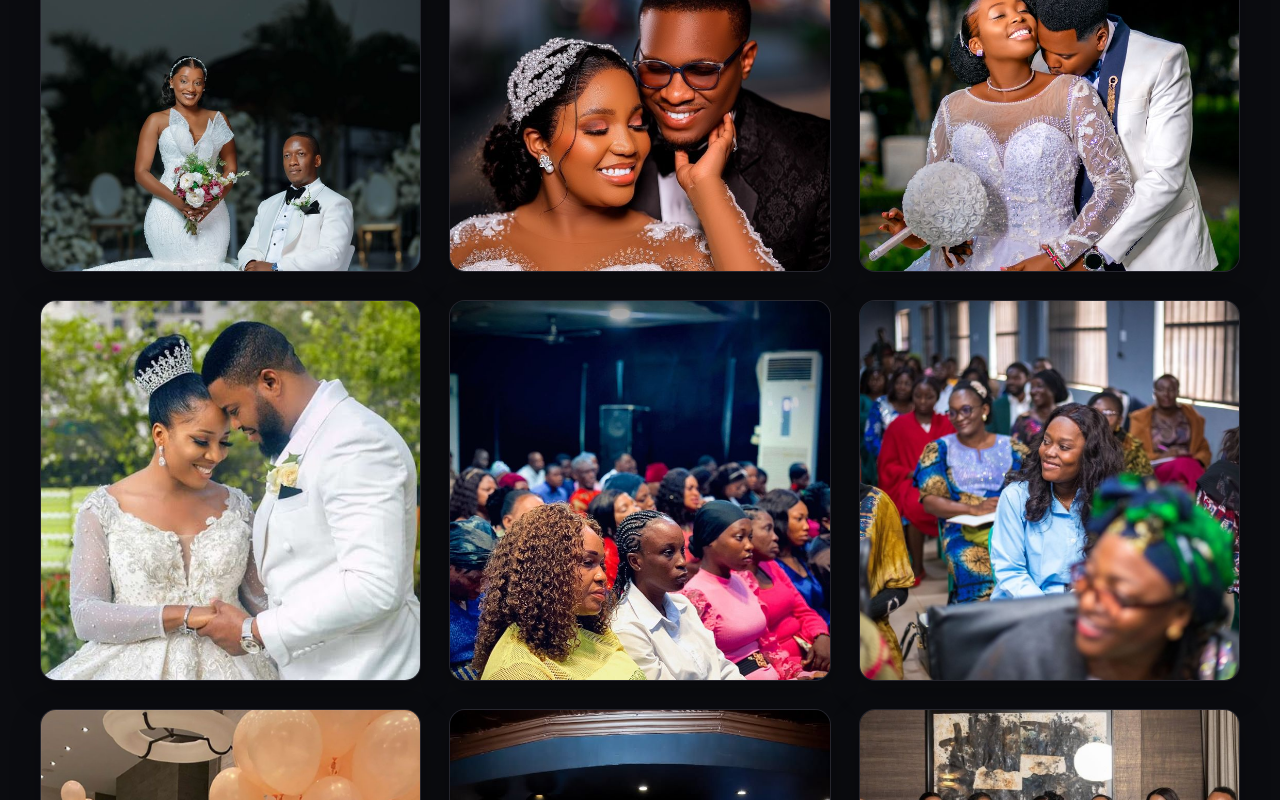
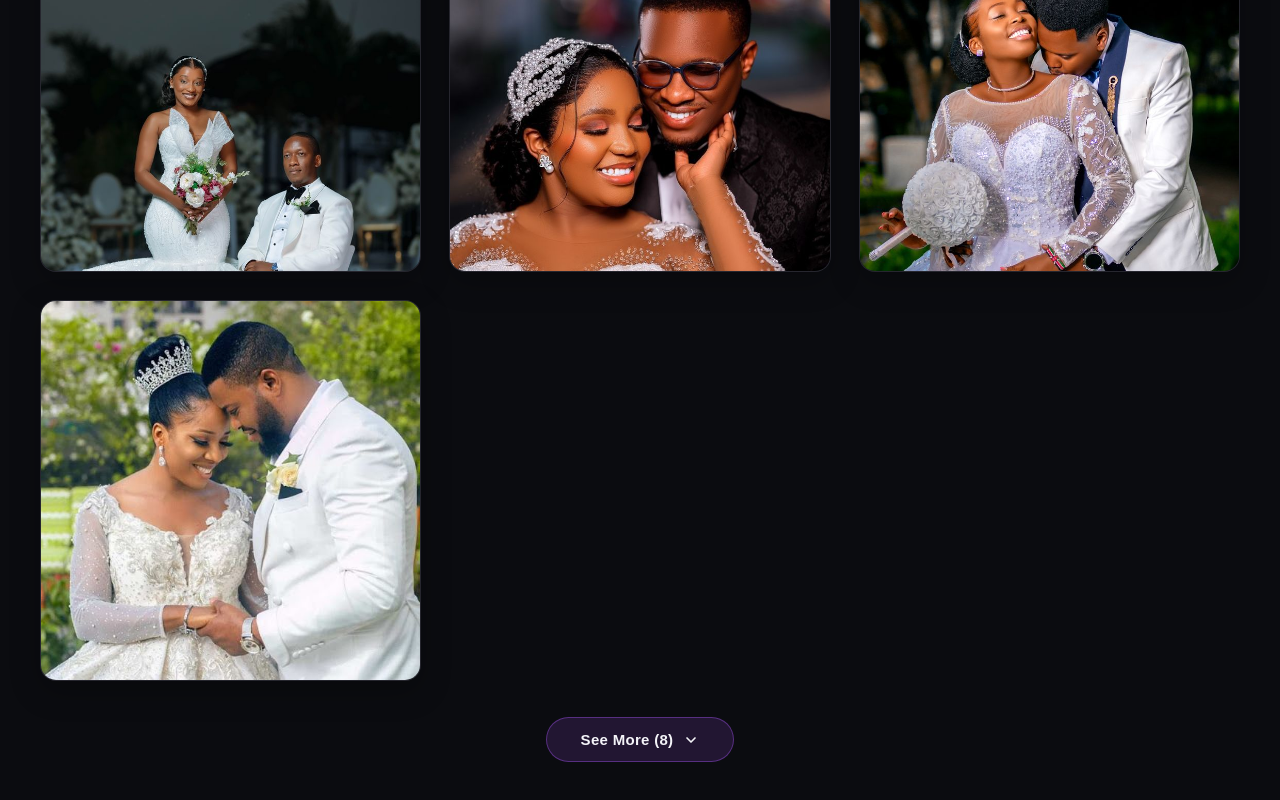
Before and after one commit to Ekemzzz/Photo-website, a React (Vite) app: page / in a window 1280 px wide. Shown: the part 1743-2543 px from the top of the page. Built offline with nearby package versions, Linux system fonts and the light colour scheme.

Commit message:
Add "See More / Show Less" functionality to Portfolio component and enhance image visibility

```diff
--- a/src/App.css
+++ b/src/App.css
@@ -561,6 +561,44 @@
   opacity: 0.9;
 }
 
+/* ── Portfolio See More / Show Less ── */
+.portfolio__more {
+  display: flex;
+  justify-content: center;
+  margin-top: 36px;
+}
+
+.portfolio__more-btn {
+  display: inline-flex;
+  align-items: center;
+  gap: 10px;
+  padding: 13px 34px;
+  border-radius: 28px;
+  border: 1px solid var(--accent-border);
+  background: var(--accent-bg);
+  color: var(--text-h);
+  font-size: 15px;
+  font-weight: 600;
+  letter-spacing: 0.3px;
+  cursor: pointer;
+  transition: background 0.3s ease, border-color 0.3s ease, transform 0.2s ease, color 0.3s ease;
+}
+
+.portfolio__more-btn:hover {
+  background: var(--accent);
+  border-color: var(--accent);
+  color: #ffffff;
+  transform: translateY(-2px);
+}
+
+.portfolio__more-icon {
+  transition: transform 0.3s ease;
+}
+
+.portfolio__more-icon--up {
+  transform: rotate(180deg);
+}
+
 .portfolio__grid {
   display: grid;
   grid-template-columns: repeat(3, 1fr);
@@ -3177,6 +3215,8 @@
   background: linear-gradient(135deg, rgba(20, 20, 30, 0.98) 0%, rgba(40, 30, 55, 0.96) 50%, rgba(20, 20, 30, 0.98) 100%);
   color: rgba(245, 240, 255, 0.85);
   padding: 64px 0 0;
+  /* Extend the footer background behind the home-indicator strip on notched phones */
+  padding-bottom: env(safe-area-inset-bottom, 0px);
   margin-top: 80px;
   border-top: 1px solid rgba(255, 255, 255, 0.08);
 }
@@ -3364,6 +3404,7 @@
 @media (max-width: 640px) {
   .site-footer {
     padding: 48px 0 0;
+    padding-bottom: env(safe-area-inset-bottom, 0px);
     margin-top: 60px;
   }
 
@@ -3474,3 +3515,99 @@
   color: var(--accent);
   transform: translateY(-2px);
 }
+
+/* ═══════════════════════════════════════════════════════════════
+   Up / Down Scroll Controls
+   ═══════════════════════════════════════════════════════════════ */
+.scroll-controls {
+  position: fixed;
+  right: 24px;
+  /* Lift the control clear of the iPhone home-indicator strip */
+  bottom: calc(24px + env(safe-area-inset-bottom, 0px));
+  display: flex;
+  flex-direction: column;
+  align-items: center;
+  border-radius: 26px;
+  border: 1px solid var(--accent-border);
+  background: rgba(19, 20, 28, 0.82);
+  backdrop-filter: blur(10px);
+  box-shadow: 0 8px 24px rgba(0, 0, 0, 0.35);
+  /* Clips each arrow's hover fill to the pill shape */
+  overflow: hidden;
+  /* Below the navbar (100) so the lightbox and menu stay on top of it */
+  z-index: 90;
+  opacity: 0;
+  visibility: hidden;
+  transform: translateY(14px) scale(0.85);
+  transition: opacity 0.3s ease, transform 0.3s ease, visibility 0.3s;
+  -webkit-tap-highlight-color: transparent;
+}
+
+.scroll-controls--visible {
+  opacity: 1;
+  visibility: visible;
+  transform: translateY(0) scale(1);
+}
+
+.scroll-controls__btn {
+  width: 46px;
+  height: 46px;
+  display: flex;
+  align-items: center;
+  justify-content: center;
+  border: none;
+  background: transparent;
+  color: var(--text-h);
+  cursor: pointer;
+  transition: background 0.25s ease, color 0.25s ease;
+}
+
+.scroll-controls__btn:hover:not(:disabled),
+.scroll-controls__btn:active:not(:disabled) {
+  background: var(--accent);
+  color: #ffffff;
+}
+
+.scroll-controls__btn:focus-visible {
+  outline: 2px solid var(--accent);
+  /* Inset so the ring is not clipped by the pill's overflow: hidden */
+  outline-offset: -4px;
+}
+
+/* Nothing left below to scroll to */
+.scroll-controls__btn:disabled {
+  opacity: 0.32;
+  cursor: default;
+}
+
+.scroll-controls__divider {
+  width: 24px;
+  height: 1px;
+  background: rgba(255, 255, 255, 0.14);
+  flex-shrink: 0;
+}
+
+@media (max-width: 640px) {
+  .scroll-controls {
+    right: 16px;
+    bottom: calc(16px + env(safe-area-inset-bottom, 0px));
+  }
+
+  /* 44px keeps both arrows at the WCAG minimum tap target */
+  .scroll-controls__btn {
+    width: 44px;
+    height: 44px;
+  }
+}
+
+/* Honour the OS "reduce motion" setting — fade only, no slide */
+@media (prefers-reduced-motion: reduce) {
+  .scroll-controls {
+    transition: opacity 0.2s ease, visibility 0.2s;
+    transform: none;
+  }
+
+  .scroll-controls--visible {
+    transform: none;
+  }
+}
--- a/src/components/Portfolio.jsx
+++ b/src/components/Portfolio.jsx
@@ -6,10 +6,14 @@ import portfolioImages from '../data/portfolio'
 
 const filters = ['all', 'weddings', 'events', 'birthdays', 'others']
 
+/** Number of gallery items shown before "See More" is clicked */
+const VISIBLE_COUNT = 4
+
 /**
  * Portfolio section — filterable image gallery with lightbox.
  * Uses reusable GalleryItem and Lightbox components.
  * Reads the URL hash to pre-select a category filter.
+ * Shows VISIBLE_COUNT images with a See More / Show Less toggle.
  */
 function Portfolio() {
   const location = useLocation()
@@ -26,11 +30,24 @@ function Portfolio() {
     }
   }, [location.hash])
   const [lightboxIndex, setLightboxIndex] = useState(null)
+  const [showAll, setShowAll] = useState(false)
+
+  // Collapse back to the first few images whenever the filter changes
+  useEffect(() => {
+    setShowAll(false)
+  }, [activeFilter])
 
   const filteredImages = useMemo(() => {
     if (activeFilter === 'all') return portfolioImages
     return portfolioImages.filter((img) => img.category === activeFilter)
   }, [activeFilter])
+
+  const visibleImages = useMemo(
+    () => (showAll ? filteredImages : filteredImages.slice(0, VISIBLE_COUNT)),
+    [filteredImages, showAll]
+  )
+
+  const hasMore = filteredImages.length > VISIBLE_COUNT
 
   const openLightbox = useCallback((index) => {
     setLightboxIndex(index)
@@ -42,15 +59,15 @@ function Portfolio() {
 
   const goToPrev = useCallback(() => {
     setLightboxIndex((prev) =>
-      prev === 0 ? filteredImages.length - 1 : prev - 1
+      prev === 0 ? visibleImages.length - 1 : prev - 1
     )
-  }, [filteredImages.length])
+  }, [visibleImages.length])
 
   const goToNext = useCallback(() => {
     setLightboxIndex((prev) =>
-      prev === filteredImages.length - 1 ? 0 : prev + 1
+      prev === visibleImages.length - 1 ? 0 : prev + 1
     )
-  }, [filteredImages.length])
+  }, [visibleImages.length])
 
   return (
     <section className="portfolio" id="portfolio">
@@ -72,7 +89,7 @@ function Portfolio() {
       </div>
 
       <div className="portfolio__grid">
-        {filteredImages.map((image, index) => (
+        {visibleImages.map((image, index) => (
           <GalleryItem
             key={image.id}
             src={image.src}
@@ -84,9 +101,37 @@ function Portfolio() {
         ))}
       </div>
 
+      {hasMore && (
+        <div className="portfolio__more">
+          <button
+            type="button"
+            className="portfolio__more-btn"
+            onClick={() => setShowAll((prev) => !prev)}
+            aria-expanded={showAll}
+          >
+            {showAll ? 'Show Less' : `See More (${filteredImages.length - VISIBLE_COUNT})`}
+            <svg
+              className={`portfolio__more-icon${showAll ? ' portfolio__more-icon--up' : ''}`}
+              xmlns="http://www.w3.org/2000/svg"
+              width="16"
+              height="16"
+              viewBox="0 0 24 24"
+              fill="none"
+              stroke="currentColor"
+              strokeWidth="2.5"
+              strokeLinecap="round"
+              strokeLinejoin="round"
+              aria-hidden="true"
+            >
+              <polyline points="6 9 12 15 18 9" />
+            </svg>
+          </button>
+        </div>
+      )}
+
       {lightboxIndex !== null && (
         <Lightbox
-          images={filteredImages}
+          images={visibleImages}
           currentIndex={lightboxIndex}
           onClose={closeLightbox}
           onPrev={goToPrev}
```
